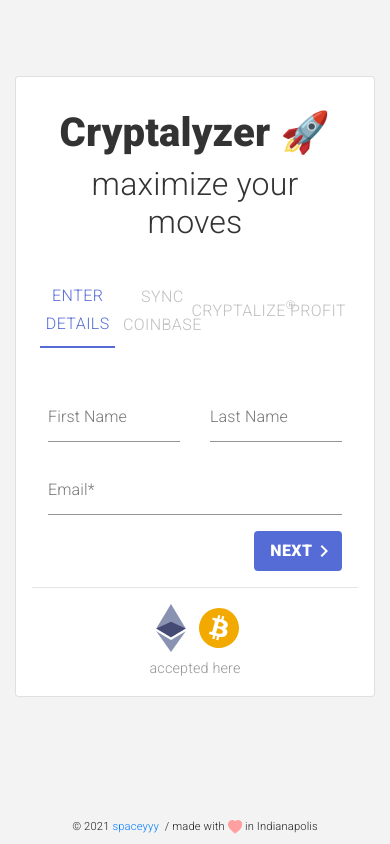
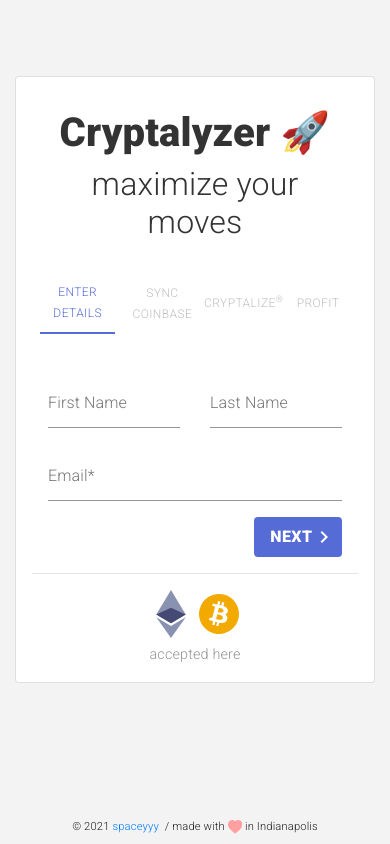
Before and after one commit to christopherrobin/Cryptalyzer, a React (Create React App) app: page /hello in a window 390 px wide. Built offline with nearby package versions, Linux system fonts and the light colour scheme.

Commit message:
Responsive change for progress indicators

```diff
--- a/src/Signup.js
+++ b/src/Signup.js
@@ -51,7 +51,7 @@ const Signup = (props) => {
                   <h2>maximize your moves</h2>
                   {/**<p>step: {step}</p> */}
                 </CardContent>
-                <CardActions style={{ justifyContent: "center" }}>
+                <CardActions id="funnel-menu" style={{ justifyContent: "center" }}>
                   <Button
                     size="large"
                     disableElevation
--- a/src/Signup.scss
+++ b/src/Signup.scss
@@ -11,3 +11,11 @@ button.MuiButtonBase-root.MuiButton-root.MuiButton-text.MuiButton-textSizeLarge.
     margin-left: 0;
 }
 */
+
+@media screen and (max-width: 768px) {
+    #funnel-menu{
+        span.MuiButton-label {
+            font-size: 0.8em;
+        }
+    }
+}
```
Also changed, not shown: 1 other file (tests, documents, lock files or other folders).
